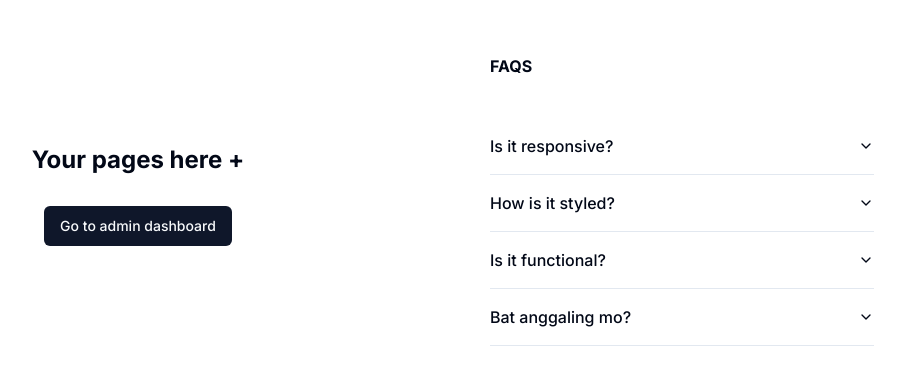
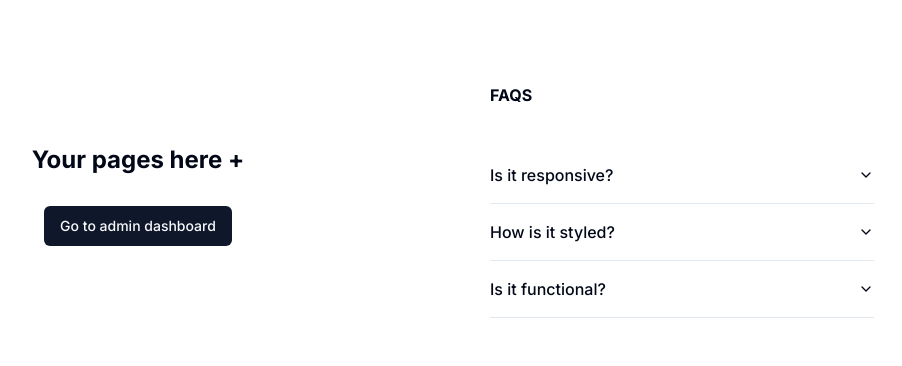
Before and after one commit to leenrd/dashb, a Next.js app: page / in a window 1280 px wide. Shown: the part 200-566 px from the top of the page, without its empty margins (230-1132 px from the left). Built offline with nearby package versions, Linux system fonts and the light colour scheme.

Commit message:
style: Update page.tsx

```diff
--- a/src/app/page.tsx
+++ b/src/app/page.tsx
@@ -38,10 +38,7 @@ export default function Home() {
               react-hook-form. All table functions are done in the server.
             </AccordionContent>
           </AccordionItem>
-          <AccordionItem value="item-4">
-            <AccordionTrigger>Bat anggaling mo?</AccordionTrigger>
-            <AccordionContent>☠️...</AccordionContent>
-          </AccordionItem>
+
         </Accordion>
       </div>
     </main>
```
